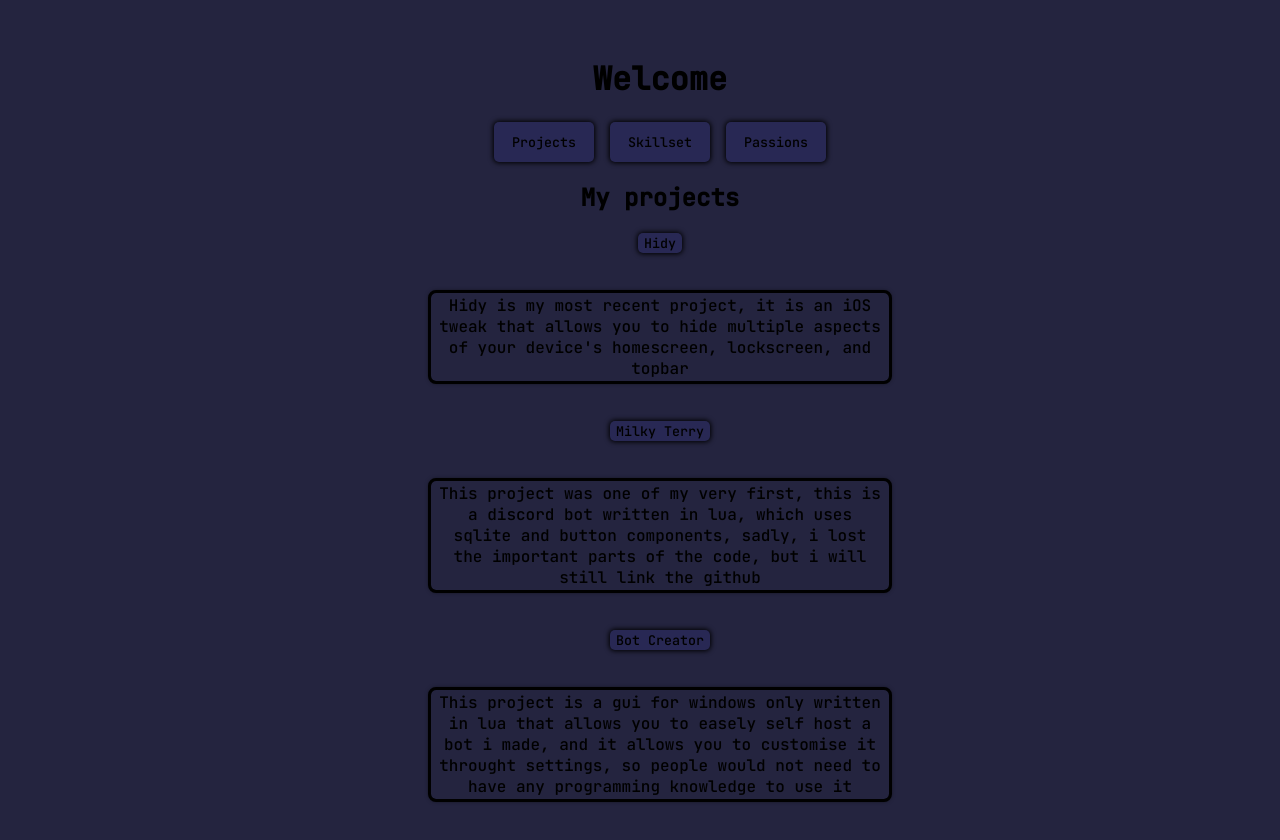
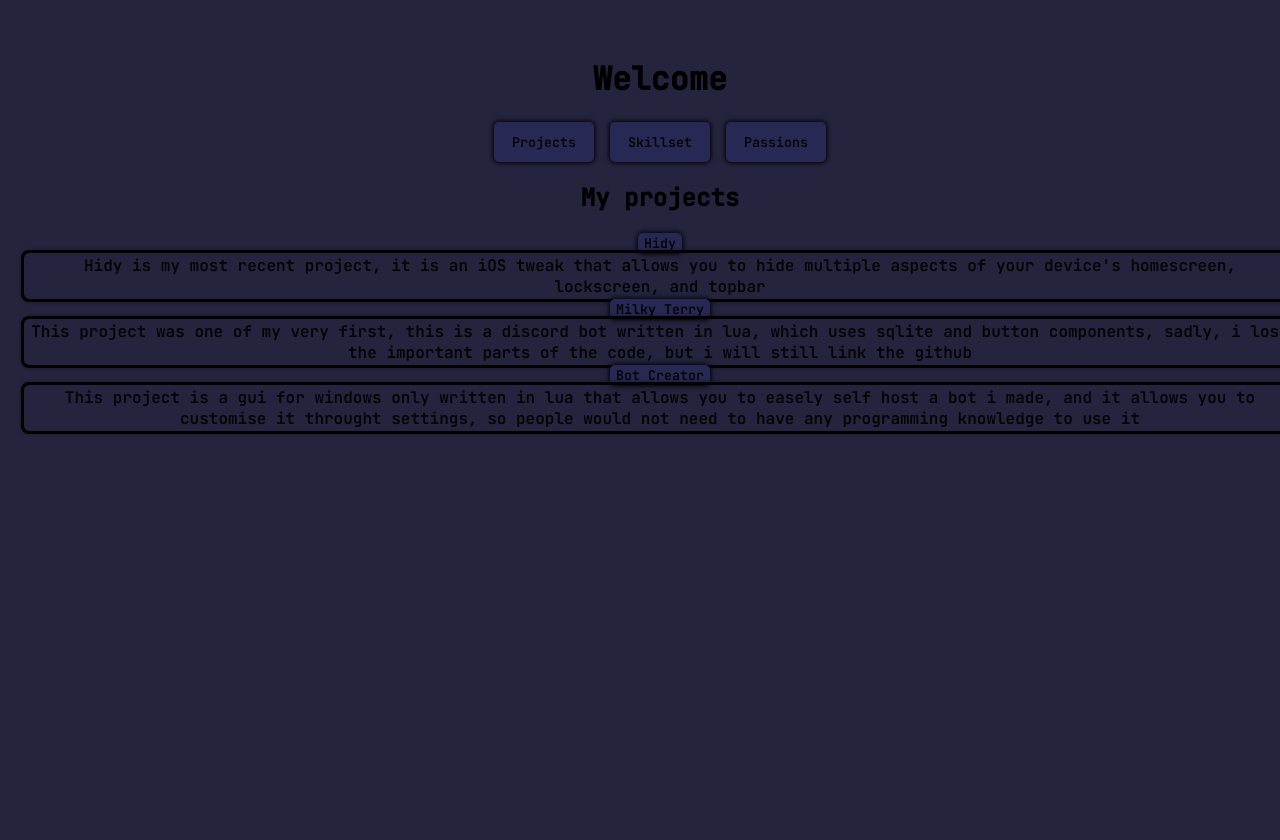
Before and after one commit to justdie386/justdie, a SvelteKit app: page / in a window 1280 px wide. Shown: the top 840 px of the page. After the commit the page ends 800 px from the top, so only its background shows below. Built offline with nearby package versions, Linux system fonts and the light colour scheme.

Commit message:
Update projects.svelte

```diff
--- a/src/routes/projects.svelte
+++ b/src/routes/projects.svelte
@@ -18,8 +18,8 @@
         display: block;
         border-radius: 5px;
         outline: solid;
-        width: 450px;
-        margin: 40px;
+	width: 100%;
+	height: 100%;
         padding: 2px 4px;
         text-align: center;
         font-family: JetBrains Mono, monospace;
```
